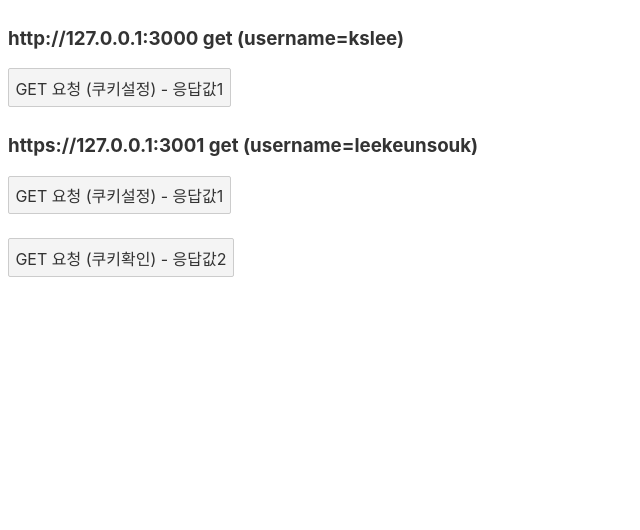
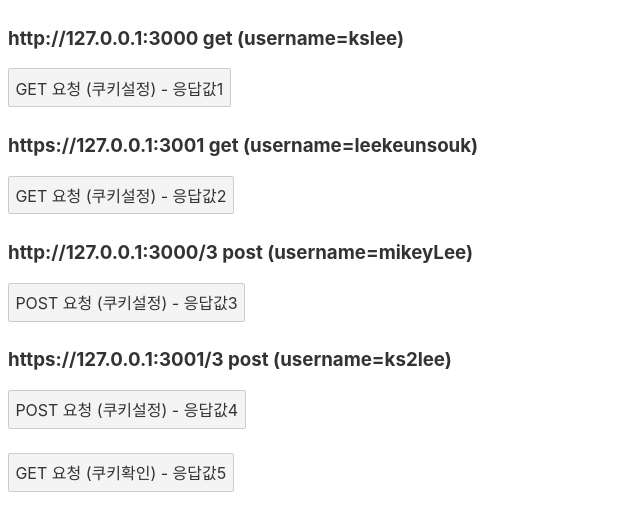
Before and after one commit to ks2colorworld/servercookie-nodejs-svelte, a Svelte app in the folder svelte-client/: page / in a window 1280 px wide. Shown: the top 530 px of the page, without its empty margins (0-640 px from the left). Built offline with nearby package versions, Linux system fonts and the light colour scheme.

Commit message:
add post request - client

```diff
--- a/svelte-client/src/App.svelte
+++ b/svelte-client/src/App.svelte
@@ -26,6 +26,22 @@
       responseData.update(prev => `${message}\n에러가 발생했습니다.\n${prev}`);
     }
   };
+
+  const fetchDataPost = async (url, username, message) => {
+    try {
+      const reqData = {
+        data: {
+          username: username,
+        },
+      };
+      const response = await axios.post(url,reqData, { withCredentials: true });
+
+      responseData.update(prev => `${message}\n${JSON.stringify(response.data, null, 2)}\n${prev}`);
+    } catch (error) {
+      console.error('에러 발생:', error);
+      responseData.update(prev => `${message}\n에러가 발생했습니다.\n${prev}`);
+    }
+  };
 </script>
 
 <main>
@@ -35,10 +51,18 @@
   </p>
   <h3>https://127.0.0.1:3001 get (username=leekeunsouk)</h3>
   <p>
-    <button on:click={() => fetchData('https://127.0.0.1:3001/1?username=leekeunsouk', '응답값1')}>GET 요청 (쿠키설정) - 응답값1</button>
+    <button on:click={() => fetchData('https://127.0.0.1:3001/1?username=leekeunsouk', '응답값2')}>GET 요청 (쿠키설정) - 응답값2</button>
+  </p>
+  <h3>http://127.0.0.1:3000/3 post (username=mikeyLee)</h3>
+  <p>
+    <button on:click={() => fetchDataPost('http://127.0.0.1:3000/3', 'mikeyLee', '응답값3')}>POST 요청 (쿠키설정) - 응답값3</button>
+  </p>
+  <h3>https://127.0.0.1:3001/3 post (username=ks2lee)</h3>
+  <p>
+    <button on:click={() => fetchDataPost('https://127.0.0.1:3001/3', 'ks2lee', '응답값4')}>POST 요청 (쿠키설정) - 응답값4</button>
   </p>
   <p>
-    <button on:click={() => fetchData('http://127.0.0.1:3000/2', '응답값2')}>GET 요청 (쿠키확인) - 응답값2</button>
+    <button on:click={() => fetchData('http://127.0.0.1:3000/2', '응답값5')}>GET 요청 (쿠키확인) - 응답값5</button>
   </p>
   <pre>{$responseData}</pre>
 </main>
```
